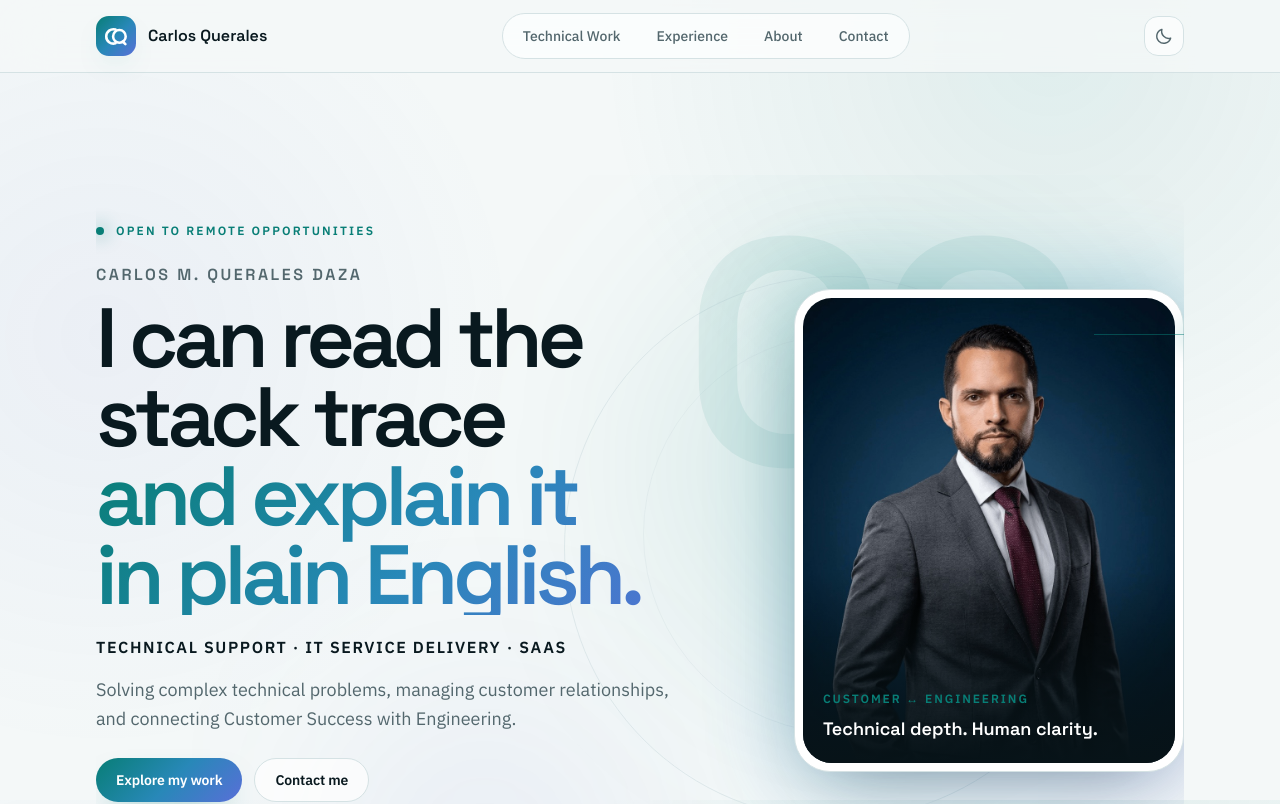
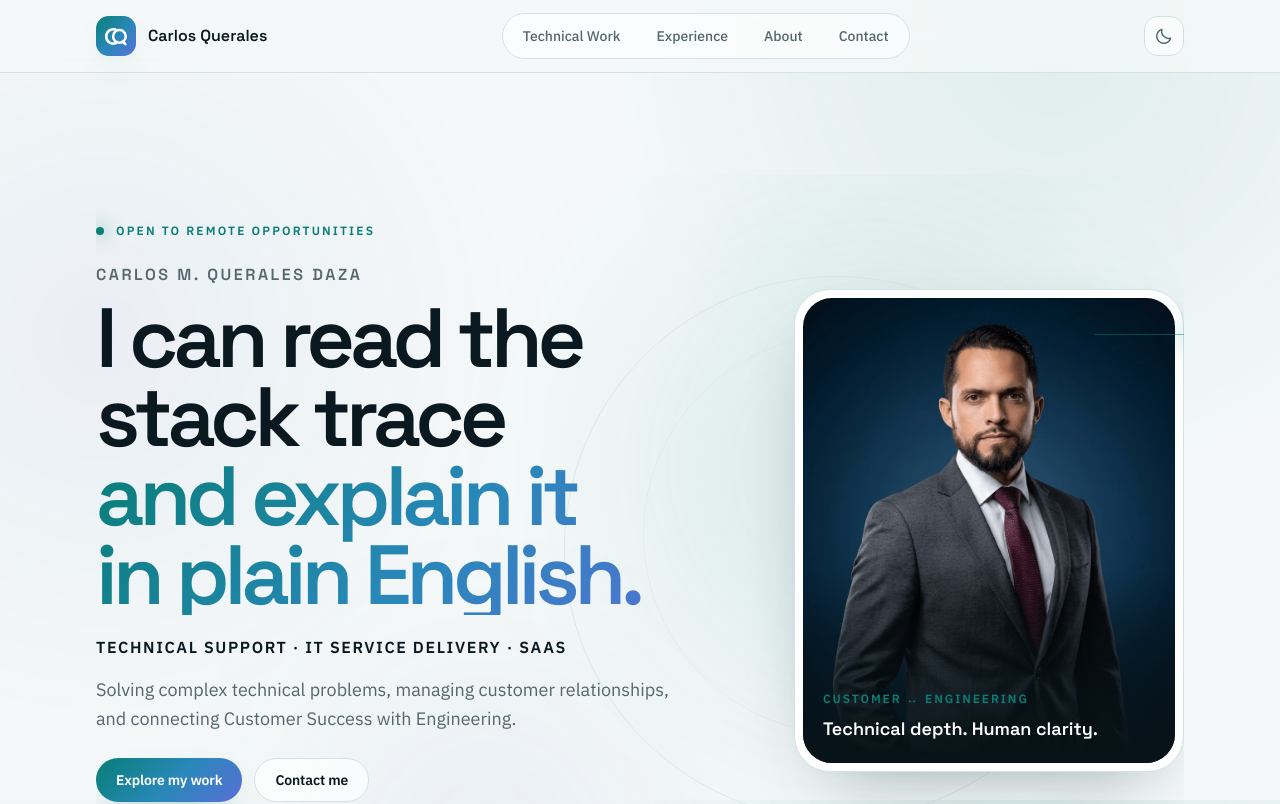
Before and after one commit to CarlosQuerales/Carlos-Portfolio-OS, a Next.js app: page / in a window 1280 px wide. Shown: the top 804 px of the page. Built offline with nearby package versions, Linux system fonts and the light colour scheme.

Commit message:
fix: remove conflicting hero portrait decorations

```diff
--- a/src/components/sections/Hero.js
+++ b/src/components/sections/Hero.js
@@ -59,13 +59,6 @@ export function Hero({ profile }) {
         </div>
 
         <figure className="relative mx-auto w-full max-w-md lg:mx-0 lg:max-w-none">
-          <span
-            aria-hidden="true"
-            className="font-display text-accent/8 absolute -top-14 -left-20 -z-10 text-[12rem] leading-none font-semibold tracking-[-0.04em] sm:text-[16rem] lg:-top-24 lg:-left-28 lg:text-[20rem]"
-          >
-            CQ
-          </span>
-          <div className="absolute -inset-3 rounded-[2.5rem] bg-[image:var(--gradient-brand)] opacity-30 blur-2xl" />
           <div className="border-border bg-surface relative overflow-hidden rounded-[2.25rem] border p-2 shadow-[var(--shadow-lift)]">
             <Image
               src="/images/carlos-querales-profile.jpg"
```
